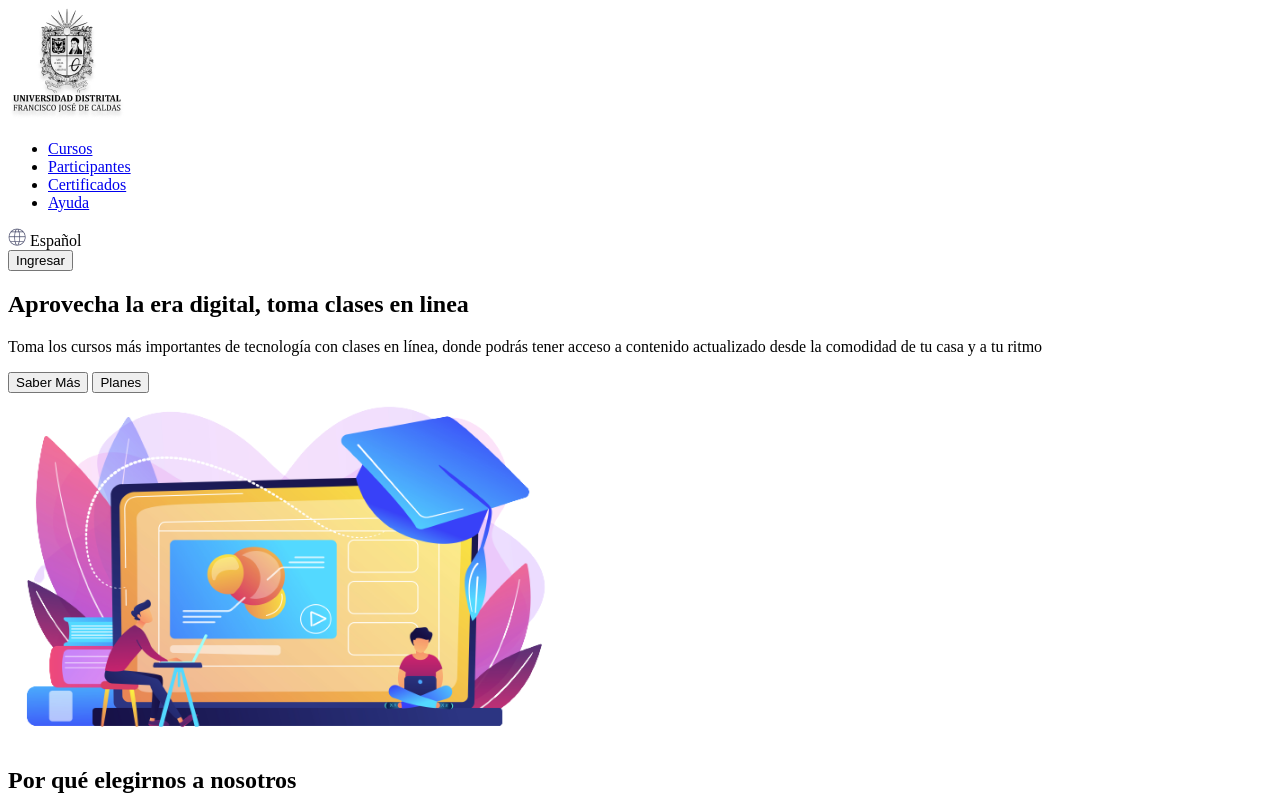
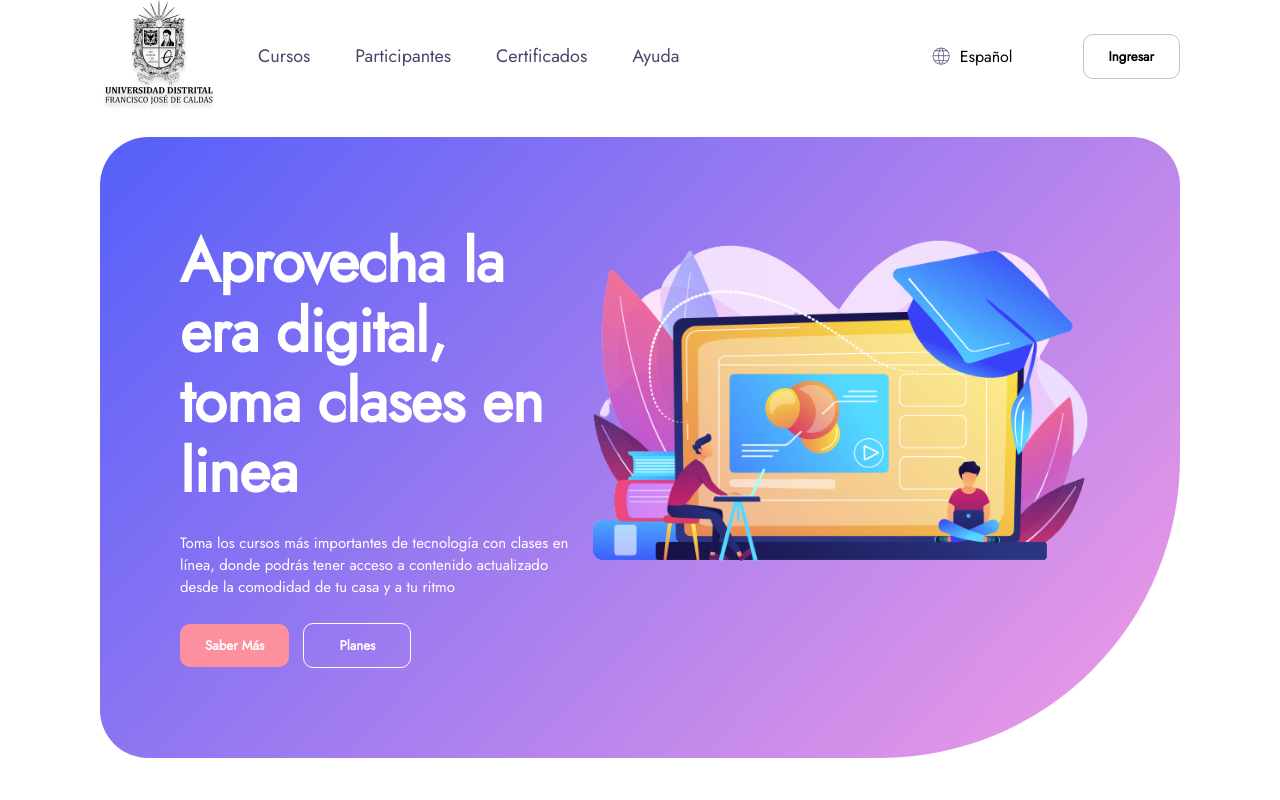
Before and after one commit to SnikyX/taller-9-full-stack, a plain HTML site: page punto-1-3/index.html in a window 1280 px wide. Shown: the top 800 px of the page. Drawn offline with Linux system fonts and the light colour scheme.

Commit message:
se agregan estilos del header y el banner

```diff
--- a/punto-1-3/index.html
+++ b/punto-1-3/index.html
@@ -4,11 +4,13 @@
     <meta charset="UTF-8">
     <meta http-equiv="X-UA-Compatible" content="IE=edge">
     <meta name="viewport" content="width=device-width, initial-scale=1.0">
-    <title>Document</title>
+    <title>UD Atenea Cursos</title>
+    <link href='https://fonts.googleapis.com/css?family=Jost' rel='stylesheet'>
+    <link rel="stylesheet" href="./styles/style.css">
 </head>
 <body>
   <header>
-      <div>
+      <div class="header__navigation">
           <img src="./public/images/header-logo.png" alt="main-logo">
           <nav>
             <ul>
@@ -19,7 +21,7 @@
             </ul>
           </nav>
       </div>
-      <div>
+      <div class="header__settings">
           <div>
             <img src="./public/images/header-world.png" alt="world">
             <span>Español</span>
@@ -39,8 +41,8 @@
                 </p>
             </div>
             <div>
-                <button>Saber Más</button>
-                <button>Planes</button>
+                <button class="button--orange">Saber Más</button>
+                <button class="button--white">Planes</button>
             </div>
         </div>
         <img
@@ -101,7 +103,7 @@
                    Las herramientas digitales son nuestras aliadas y aprovechamos cada
                    una de estas para brindarte la mejor experiencia en línea
                 </p>
-                <button>Saber más</button>
+                <button class="button--orange">Saber más</button>
             </div>
         </div>
         <div>
@@ -112,7 +114,7 @@
                     Es importante para nosotros que las metas de cada uno de nuestros
                     estudiantes sea alcanzada a través de nuestros cursos
                 </p>
-                <button>Saber más</button>
+                <button class="button--orange">Saber más</button>
            </div>
             <img
                 src="./public/images/section2-goals.png"
--- /dev/null
+++ b/punto-1-3/styles/style.css
@@ -0,0 +1,116 @@
+/* ESTILOS GLOBALES */
+body {
+    margin: 0;
+}
+
+a {
+    font-family: Jost;
+    font-size: 18px
+}
+
+button {
+    padding: 12px 25px;
+    font-family: Jost;
+    font-weight: bold;
+    border-radius: 10px;
+    cursor: pointer;
+}
+
+.button--orange {
+    margin-right: 10px;
+    background-color: #FD909E;
+    color: #fff;
+    border: none;
+}
+
+p {
+    font-family: Jost;
+    font-weight: 300;
+    font-size: 15px;
+}
+
+/* ESTILOS HEADER */
+header {
+    display: flex;
+    justify-content: space-between;
+    margin: 0 100px;
+}
+
+.header__navigation {
+    display: flex;
+    align-items: center;
+}
+
+.header__navigation nav ul {
+    display: flex;
+    gap: 45px;
+    list-style: none;
+}
+
+.header__navigation nav ul li a {
+    text-decoration: none;
+    color: #454868;
+}
+
+.header__settings {
+    display: flex;
+    gap: 70px;
+    align-items: center;
+}
+
+.header__settings div {
+    display: flex;
+    align-items: center;
+    gap: 10px;
+    font-family: Jost;
+    font-size: 16;
+    font-weight: 400;
+}
+
+.header__settings button {
+    background-color: transparent;
+    border: 1px solid #45486854;
+}
+
+
+/* ESTILOS BANNER */
+
+#banner {
+    display: flex;
+    margin: 25px 100px;
+    padding: 90px 80px;
+    background: linear-gradient(313.18deg, #EE9AE5 3.28%, #5961F9 97.04%);
+    border-radius: 48px 48px 300px 48px;
+}
+
+h1 {
+    margin: 0px;
+    color: #fff;
+    font-family: Jost;
+    font-size: 60px;
+    font-weight: 600;
+    line-height: 70px;
+    letter-spacing: -0.64px;
+}
+
+#banner p {
+    margin: 25px 0px;
+    color: #fff;
+}
+
+.button--white {
+    padding: 12px 35px;
+    background-color: transparent;
+    color: white;
+    border: 1px solid #fff;
+}
+
+
+/* ESTILOS SECTION 1 */
+
+#section-1 {
+    display: flex;
+    justify-content: space-between;
+    margin: 25px 100px;
+    padding: 20px 80px;
+}
```
